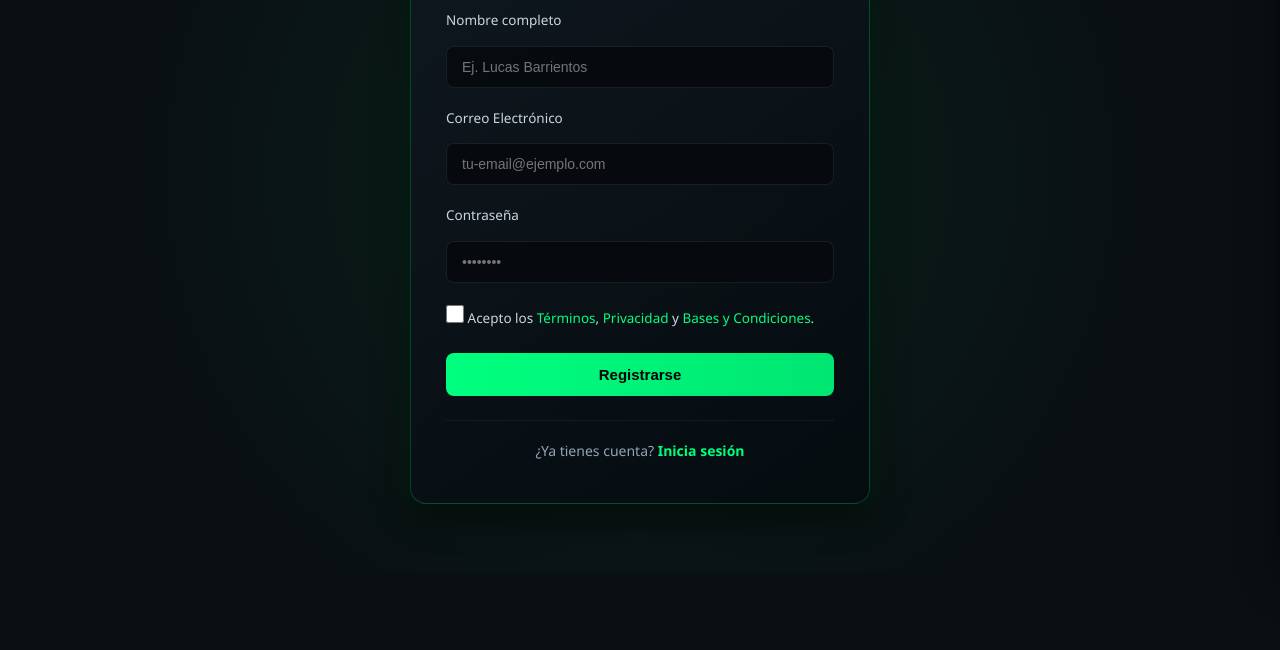
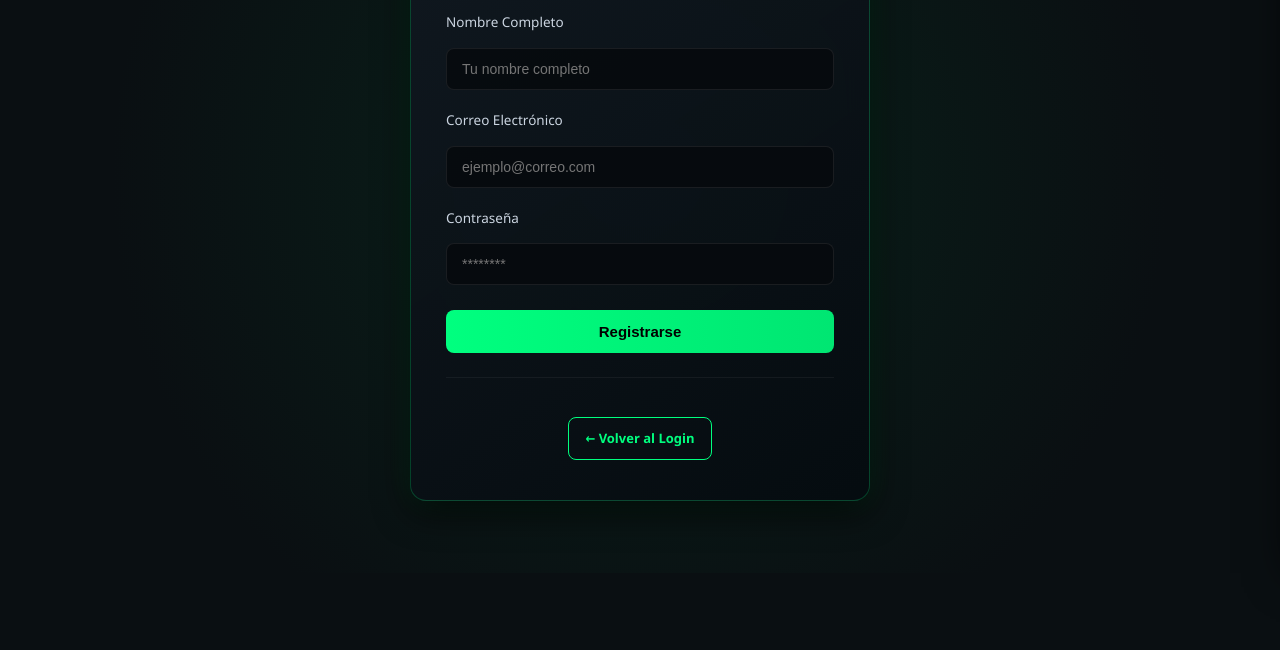
Before and after one commit to LucasBarrientos1/TecnoBasurinWeb, a website: page public/registro.html in a window 1280 px wide. Shown: the part 227-877 px from the top of the page. Before the commit the page ends 800 px from the top, so only its background shows below. Drawn offline with Linux system fonts and the light colour scheme.

Commit message:
Resubo archivos para la muestra academica

```diff
--- a/public/registro.html
+++ b/public/registro.html
@@ -12,44 +12,54 @@
     <!-- Header dinámico -->
     <header id="site-header"></header>
 
-    <main class="registro-container">
+    <div class="registro-container">
     <div class="registro-box">
       <h2>Crear Cuenta</h2>
-        <form id="register-form">
+      <form id="registroForm">
         <div class="input-group">
-                <label for="nombre">Nombre completo</label>
-                <input type="text" id="nombre" placeholder="Ej. Lucas Barrientos" required>
+          <label for="nombre">Nombre Completo</label>
+          <input type="text" id="nombre" required placeholder="Tu nombre completo">
         </div>
+
         <div class="input-group">
           <label for="email">Correo Electrónico</label>
-                <input type="email" id="email" placeholder="tu-email@ejemplo.com" required>
+          <input type="email" id="email" required placeholder="ejemplo@correo.com">
         </div>
+
         <div class="input-group">
           <label for="password">Contraseña</label>
-                <input type="password" id="password" placeholder="••••••••" required>
-            </div>
-
-            <!-- Casilla de aceptación añadida -->
-            <div class="checkbox-group">
-                <label class="checkbox-container">
-                    <input type="checkbox" id="acepta-terminos" required>
-                    <span>Acepto los <a href="legal.html#terminos" target="_blank">Términos</a>, <a href="legal.html#privacidad" target="_blank">Privacidad</a> y <a href="legal.html#bases" target="_blank">Bases y Condiciones</a>.</span>
-                </label>
+          <input type="password" id="password" required placeholder="********">
         </div>
 
         <button type="submit" class="btn-tech">Registrarse</button>
       </form>
+
       <div class="registro-links">
-            <p>¿Ya tienes cuenta? <a href="login.html">Inicia sesión</a></p>
+        <a href="login.html" class="btn-back">← Volver al Login</a>
       </div>
     </div>
-</main>
+  </div>
 
-    <!-- Footer dinámico -->
-    <div id="footer-container"></div>
+  <footer class="main-footer" id="site-footer"></footer>
+
+  <script>
+    document.getElementById("registroForm").addEventListener("submit", async (e) => {
+  e.preventDefault();
+  try {
+    await api('/registro', { method: 'POST', body: {
+      nombre: document.getElementById("nombre").value,
+      email: document.getElementById("email").value,
+      password: document.getElementById("password").value
+    }});
+    alert("Registro exitoso. Ahora iniciá sesión.");
+    location.href = "login.html";
+  } catch (err) { alert(err.message); }
+});
+  </script>
 
     <script src="js/api.js"></script>
     <script src="js/cart.js"></script>
     <script src="js/layout.js"></script>
+
 </body>
 </html>
```
Also changed, not shown: package.json (+7 -1 lines), README.md, 2 other files. Lines whose indentation alone changed are shown as unchanged.
